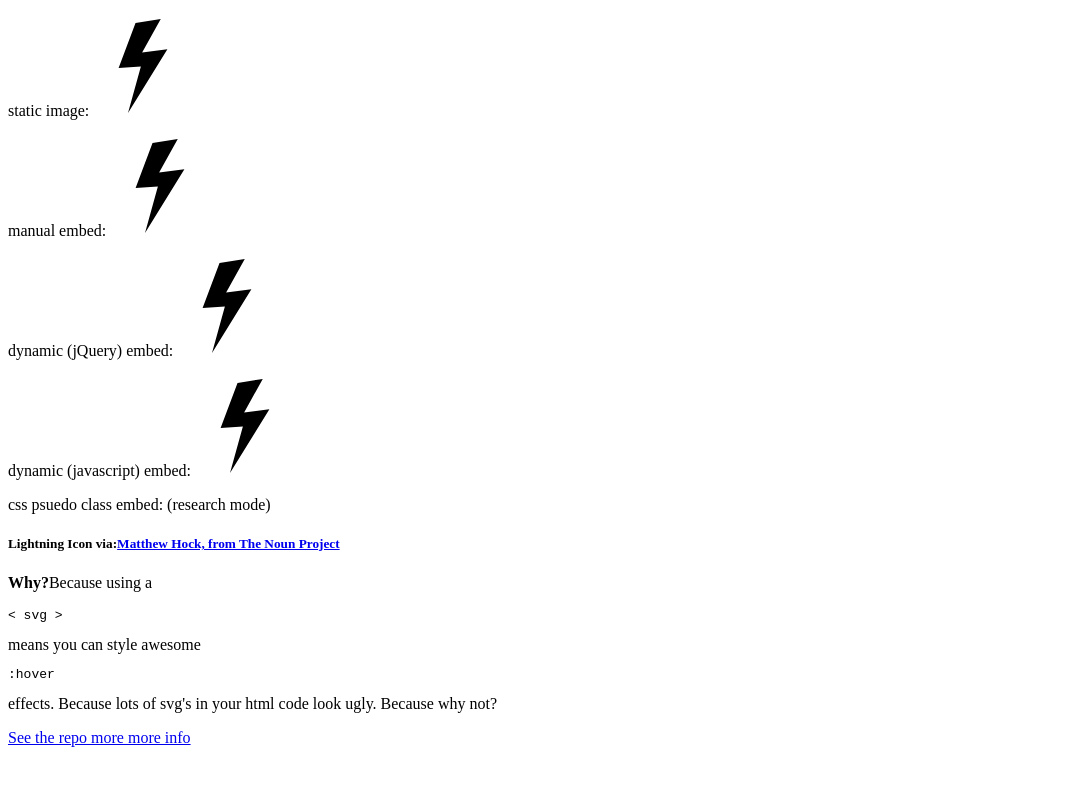
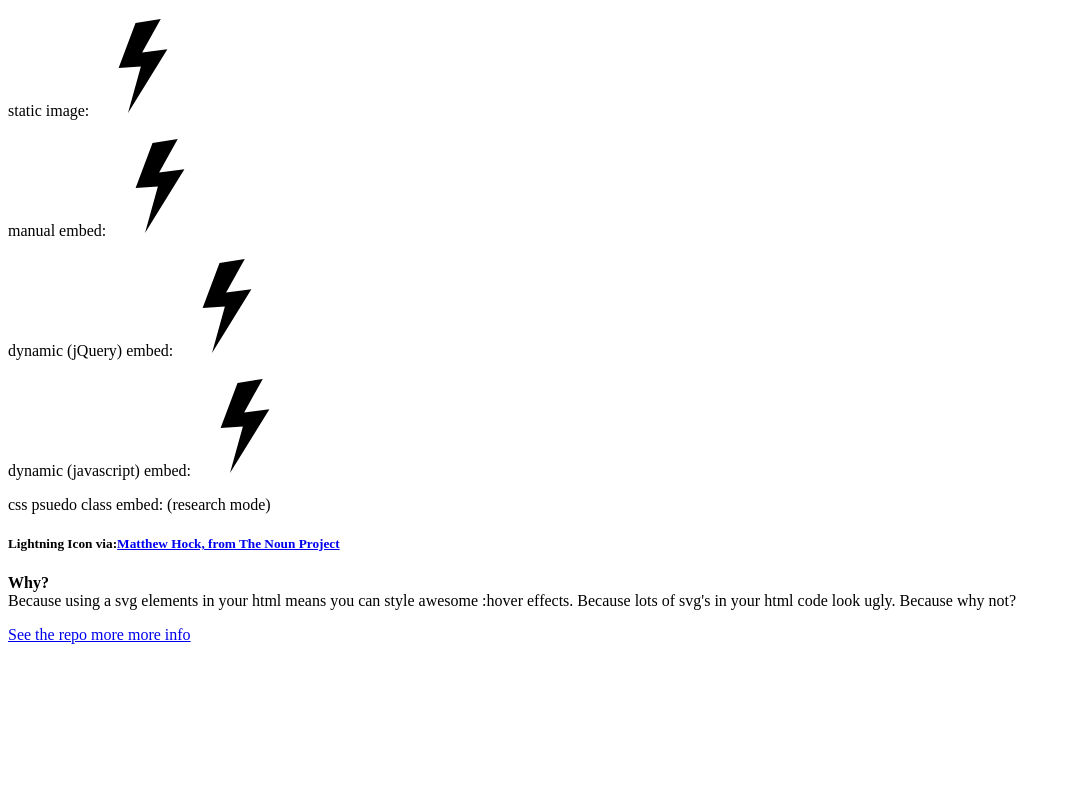
Before and after one commit to crismanNoble/cleanSVG, a plain HTML site: page index.html in a window 1280 px wide. Shown: the whole page, without its empty margins (0-1071 px from the left). Drawn offline with nearby package versions, Linux system fonts and the light colour scheme.

Commit message:
fixing words

```diff
--- a/index.html
+++ b/index.html
@@ -25,7 +25,7 @@
 	<p>dynamic (javascript) embed: <i id="noun_project_865"></i></p>
 	<p>css psuedo class embed: <span class="noun_project_865">(research mode)</span></p>
 	<h5>Lightning Icon via:<a href="http://thenounproject.com/noun/lightning/#icon-No865">Matthew Hock, from The Noun Project</a></h5>
-	<p><b>Why?</b>Because using a <pre>< svg ></pre> means you can style awesome <pre>:hover</pre> effects. Because lots of svg's in your html code look ugly. Because why not?</p>
+	<p><b>Why?</b><br/>Because using a svg elements in your html means you can style awesome :hover effects. Because lots of svg's in your html code look ugly. Because why not?</p>
 	<p><a href="https://github.com/crismanNoble/cleanSVG">See the repo more more info</a></p>
 </body>
 </html>
```
